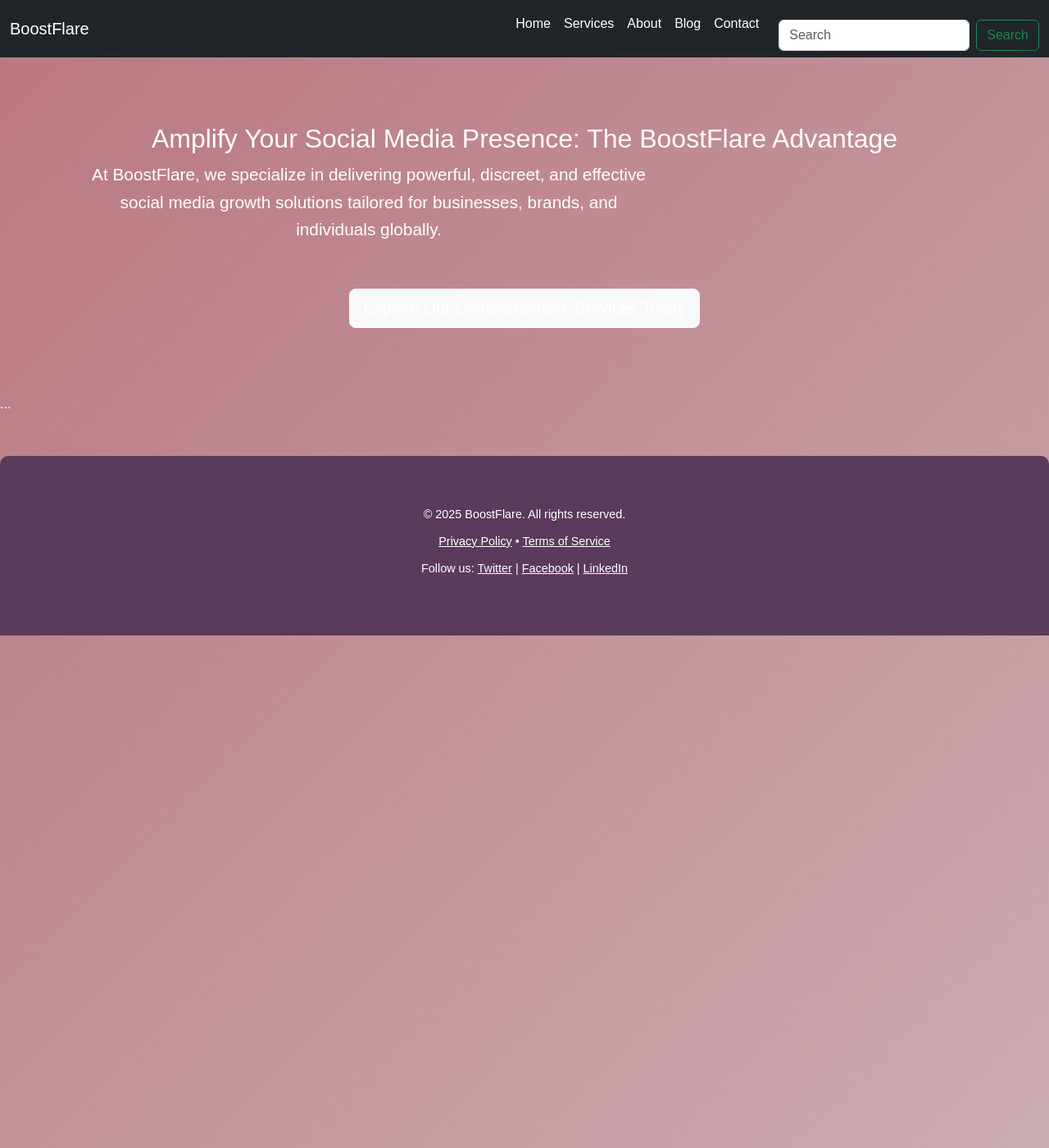
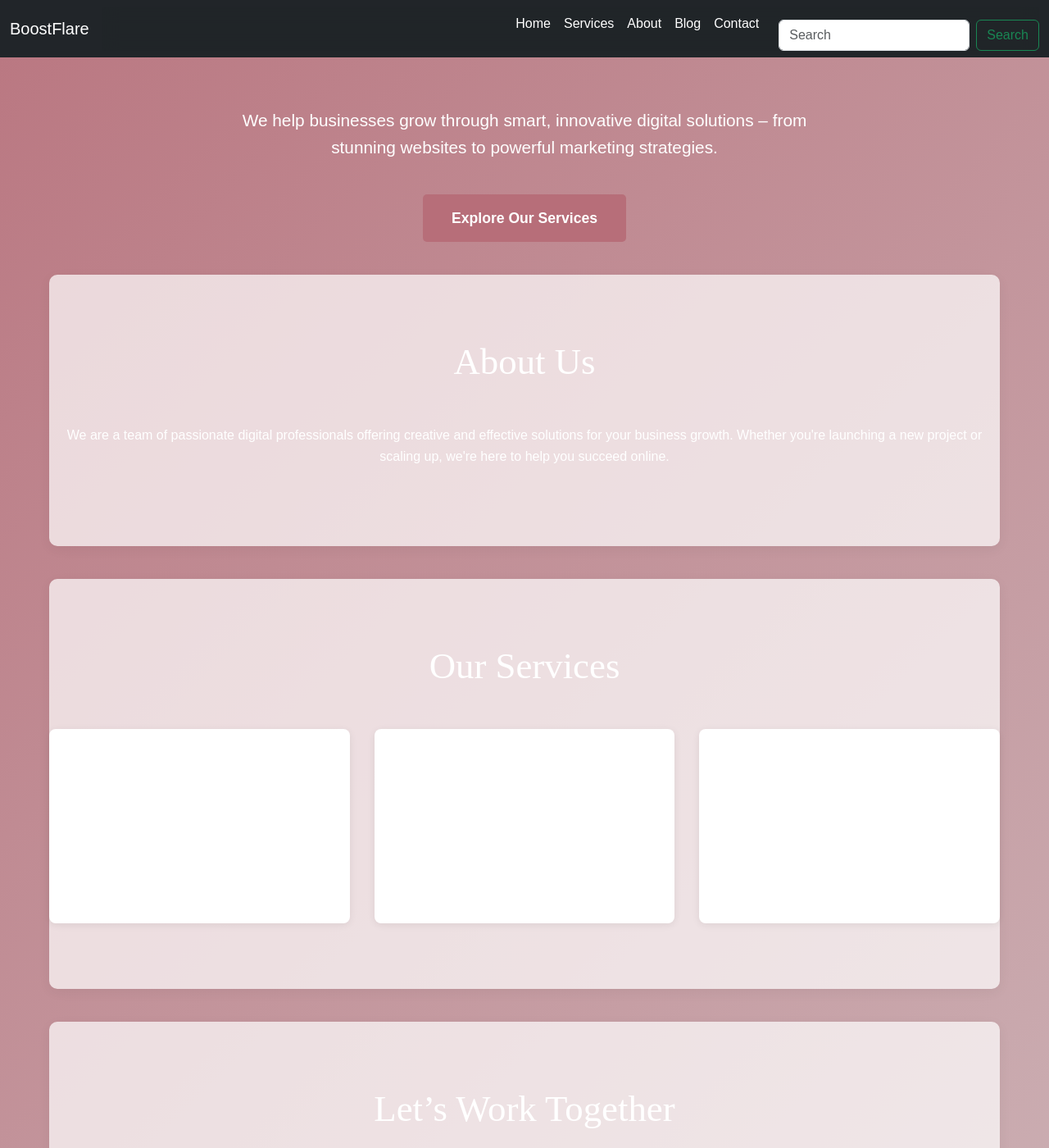
Before and after one commit to candra2012/BoostFlare, a Jekyll site: the page built from index.html, in a window 1280 px wide and 1400 px high. Shown: the whole window at 82% size. Built offline with Jekyll 4.4.1, drawn with Linux system fonts in a browser that asks for light colours; some of the changed text lies outside the part shown.

Commit message:
Update index.html

```diff
--- a/index.html
+++ b/index.html
@@ -1,16 +1,39 @@
 ---
 layout: default
-title: BoostFlare – Ignite Your Social Media Presence
-description: Grow your brand visibility with international-level social media campaigns. BoostFlare provides secure, discreet, and effective social media services for Twitter, TikTok, Instagram, and more, tailored for global clients.
-lang: en-US
+title: Home
+description: Boost your online presence with our professional digital services – web design, SEO, and social media management.
 ---
 
-<section class="hero text-center">
-  <div class="container hero-content">
-    <h2 class="hero-title">Amplify Your Social Media Presence: The BoostFlare Advantage</h2>
-    <p class="hero-desc lead">
-      At BoostFlare, we specialize in delivering powerful, discreet, and effective social media growth solutions tailored for businesses, brands, and individuals globally.
-    </p>
-    <a href="/services/" class="cta btn btn-light btn-lg mt-3">Explore Our Comprehensive Services Today</a>
+<section class="hero">
+  <p>We help businesses grow through smart, innovative digital solutions – from stunning websites to powerful marketing strategies.</p>
+  <a href="#services" class="cta-button">Explore Our Services</a>
+</section>
+
+<section class="section" id="about">
+  <h2>About Us</h2>
+  <p>We are a team of passionate digital professionals offering creative and effective solutions for your business growth. Whether you're launching a new project or scaling up, we're here to help you succeed online.</p>
+</section>
+
+<section class="section" id="services">
+  <h2>Our Services</h2>
+  <div class="services-grid">
+    <div class="service-card">
+      <h3>Web Design & Development</h3>
+      <p>Custom websites that are fast, responsive, and built to convert your visitors into clients.</p>
+    </div>
+    <div class="service-card">
+      <h3>SEO Optimization</h3>
+      <p>Rank higher on Google and drive organic traffic with our SEO strategies.</p>
+    </div>
+    <div class="service-card">
+      <h3>Social Media Management</h3>
+      <p>Grow your brand and connect with your audience through expert content and engagement.</p>
+    </div>
   </div>
 </section>
+
+<section class="section" id="contact">
+  <h2>Let’s Work Together</h2>
+  <p>Ready to take your business to the next level? Contact us for a free consultation today.</p>
+  <a href="https://wa.me/your-number" class="cta-button">Contact via WhatsApp</a>
+</section>
```
